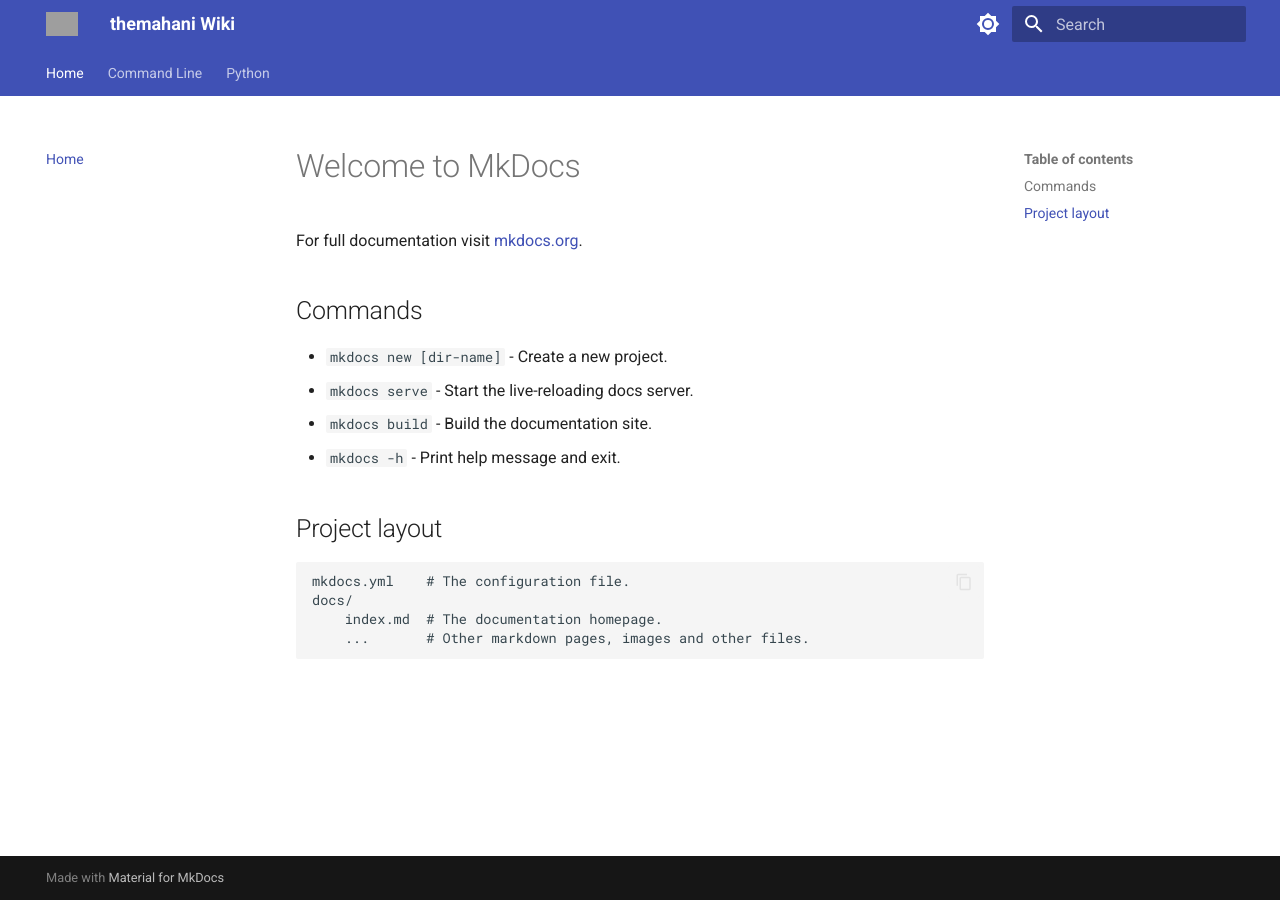
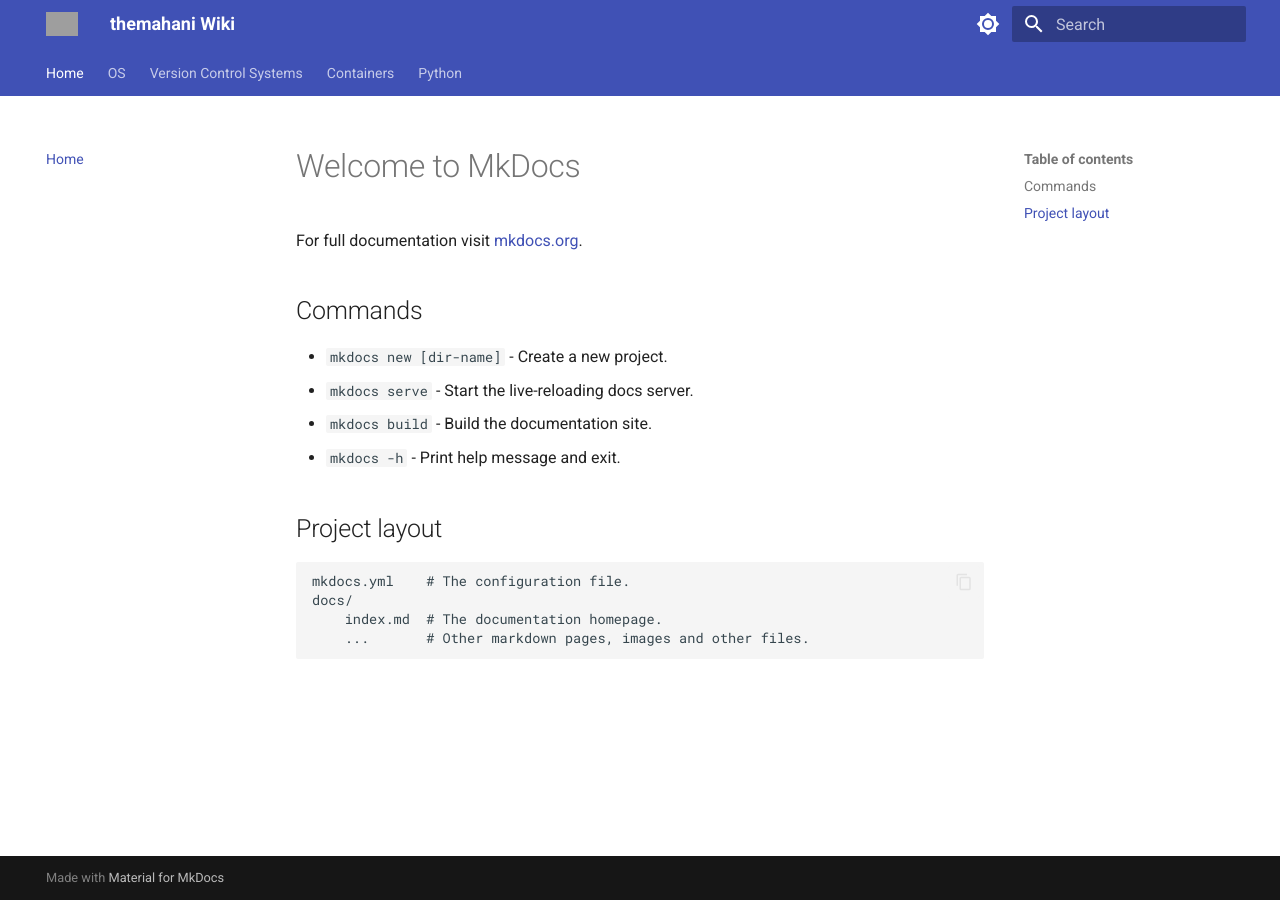
Before and after one commit to themahani/wiki, an MkDocs documentation site: the page built from docs/index.md, in a window 1280 px wide. Built offline with MkDocs 1.6.1 and Material for MkDocs 9.7.7, drawn with Linux system fonts in a browser that asks for light colours; grey boxes are pictures that could not be loaded.

Commit message:
chore: update mkdocs and packages

```diff
--- a/mkdocs.yml
+++ b/mkdocs.yml
@@ -33,6 +33,11 @@ theme:
 # --- Extensions for Markdown ---
 # These add powerful features like call-out blocks and better code highlighting.
 markdown_extensions:
+  - toc:
+      permalink: true
+      separator: "_"
+  - sane_lists
+  - smarty
   - admonition
   - pymdownx.details
   - pymdownx.superfences
@@ -44,10 +49,14 @@ markdown_extensions:
 # --- Navigation Structure ---
 # This defines the order and hierarchy of your sidebar.
 nav:
-  - "Home": "index.md"
-  - "Command Line":
-      - "Git": "cli/git.md"
-      - "Docker": "cli/docker.md"
-  - "Python":
-      - "Virtual Environments": "python/venv.md"
-      - "Package Management": "python/packaging.md"
+  - Home: "index.md"
+  - OS:
+      - Archlinux: "os/linux/arch.md"
+  - Version Control Systems:
+      - Git: "vcs/git.md"
+  - Containers:
+      - Docker: "containers/docker.md"
+  - Python:
+      - Virtual Environments: "python/venv.md"
+      - Anaconda and Variants: "python/conda.md"
+      - Package Management: "python/packaging.md"
--- a/requirements.txt
+++ b/requirements.txt
@@ -12,7 +12,7 @@ MarkupSafe==3.0.2
 mergedeep==1.3.4
 mkdocs==1.6.1
 mkdocs-get-deps==0.2.0
-mkdocs-material==9.6.15
+mkdocs-material==9.6.16
 mkdocs-material-extensions==1.3.1
 packaging==25.0
 paginate==0.5.7
```
